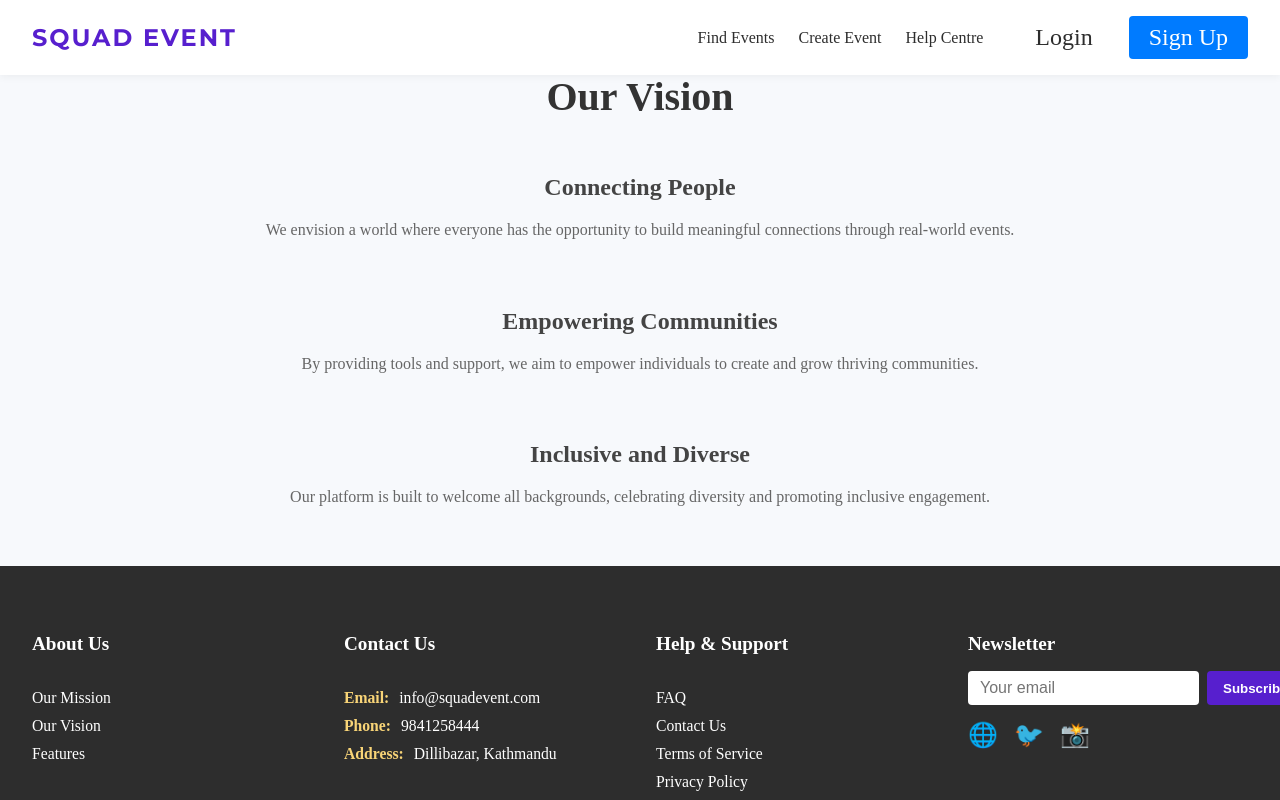
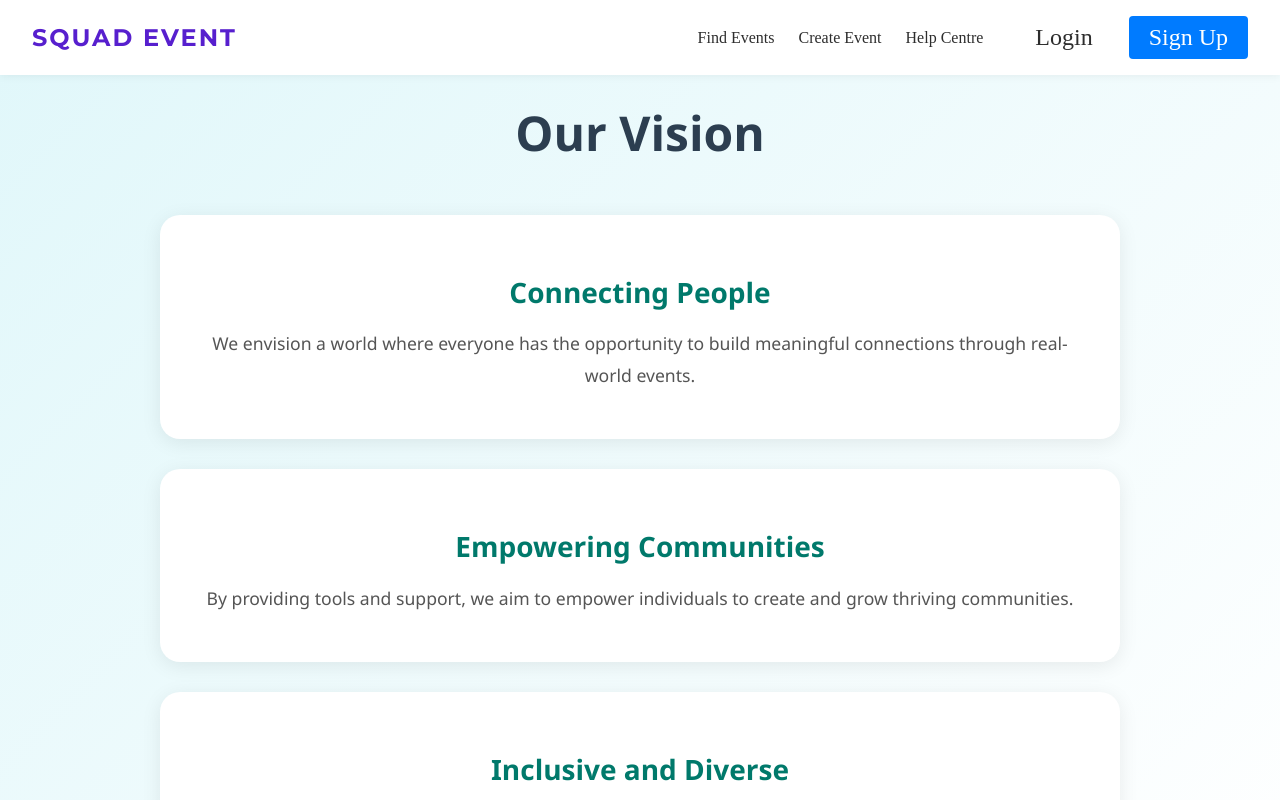
Before and after one commit to Surajrana31-0/Event-Management-, a React (Vite) app in the folder squad-management/: page /vision in a window 1280 px wide. Shown: the top 800 px of the page. Built offline with nearby package versions, Linux system fonts and the light colour scheme.

Commit message:
minor changes in css

```diff
--- a/squad-management/src/pages/public/OurVision.css
+++ b/squad-management/src/pages/public/OurVision.css
@@ -1,31 +1,47 @@
 .vision-section {
-  padding: 40px 20px;
-  background-color: #f7f9fc;
+  padding: 60px 20px;
+  background: linear-gradient(135deg, #e0f7fa, #ffffff);
   text-align: center;
+  font-family: 'Segoe UI', Tahoma, Geneva, Verdana, sans-serif;
 }
 
 .vision-title {
-  font-size: 2.5rem;
-  margin-bottom: 30px;
-  color: #333;
+  font-size: 3rem;
+  margin-bottom: 50px;
+  color: #2c3e50;
+  font-weight: 700;
 }
 
 .vision-content {
   display: flex;
   flex-direction: column;
-  gap: 25px;
-  max-width: 900px;
+  gap: 30px;
+  max-width: 1000px;
   margin: 0 auto;
+  padding: 0 20px;
+}
+
+.vision-item {
+  background-color: #ffffff;
+  padding: 30px;
+  border-radius: 20px;
+  box-shadow: 0 4px 20px rgba(0, 0, 0, 0.08);
+  transition: transform 0.3s ease, box-shadow 0.3s ease;
+}
+
+.vision-item:hover {
+  transform: translateY(-5px);
+  box-shadow: 0 8px 25px rgba(0, 0, 0, 0.15);
 }
 
 .vision-item h3 {
-  font-size: 1.5rem;
-  color: #444;
-  margin-bottom: 10px;
+  font-size: 1.75rem;
+  color: #00796b;
+  margin-bottom: 15px;
 }
 
 .vision-item p {
-  font-size: 1rem;
-  color: #666;
-  line-height: 1.6;
+  font-size: 1.1rem;
+  color: #555;
+  line-height: 1.8;
 }
```
